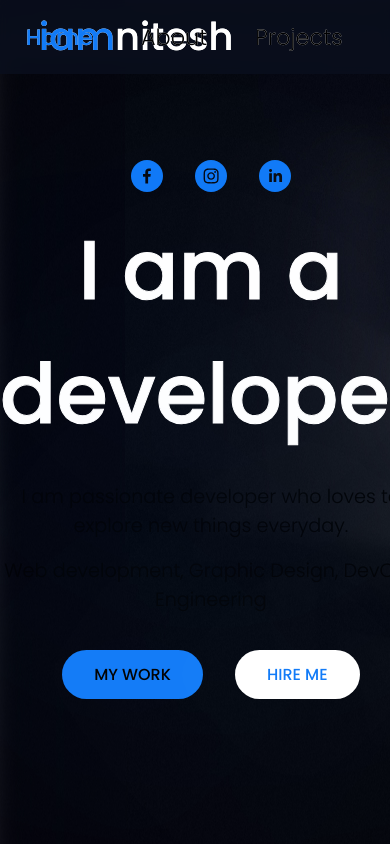
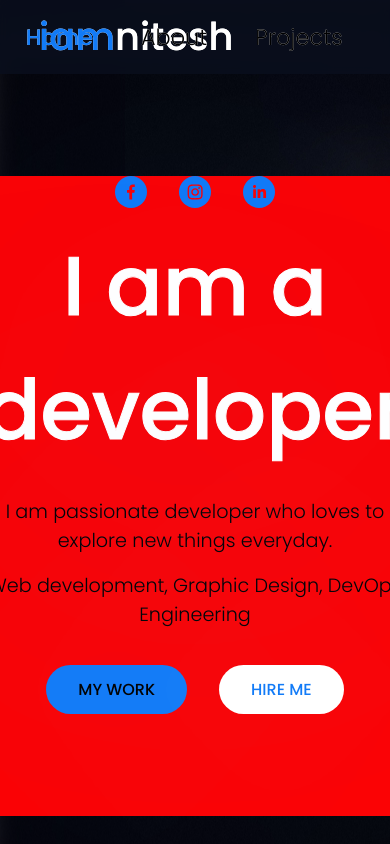
Before and after one commit to niteshswarnakar/my-app, a Next.js app: page / in a window 390 px wide. Shown: the top 844 px of the page. Built offline with nearby package versions, Linux system fonts and the light colour scheme.

Commit message:
tried responsive design phase 1

```diff
--- a/styles/Home.module.css
+++ b/styles/Home.module.css
@@ -62,7 +62,7 @@
   width: 100%;
   height: 40rem;
   display: flex;
-  /* background-color: red; */
+  background-color: red;
   justify-content: space-between;
   align-items: center;
   text-align: center;
@@ -276,14 +276,31 @@
   font-size: 4rem;
 }
 
-@media (max-width: 600px) {
+@media screen and (max-width: 800px) {
+  .leftnav {
+    float: none;
+    display: block;
+    text-align: left;
+  }
+  .rightnav {
+    float: none;
+  }
+
+  .section_main {
+    display: flex;
+    flex-direction: column;
+    gap: 2rem;
+  }
+}
+
+/* @media (max-width: 600px) {
   .main {
     width: 100%;
     flex-direction: column;
   }
-}
+} */
 
-@media (prefers-color-scheme: dark) {
+/* @media (prefers-color-scheme: dark) {
   .footer {
     border-color: #222;
   }
@@ -293,4 +310,4 @@
   .logo img {
     filter: invert(1);
   }
-}
+} */
```
